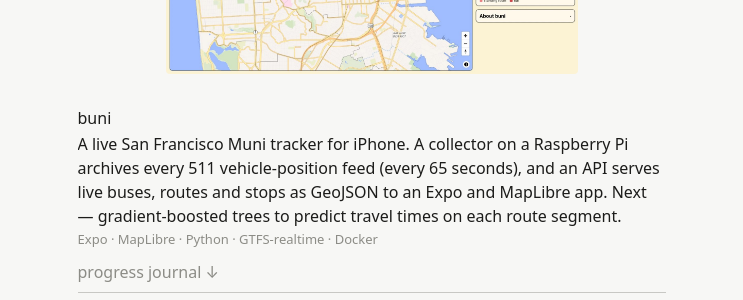
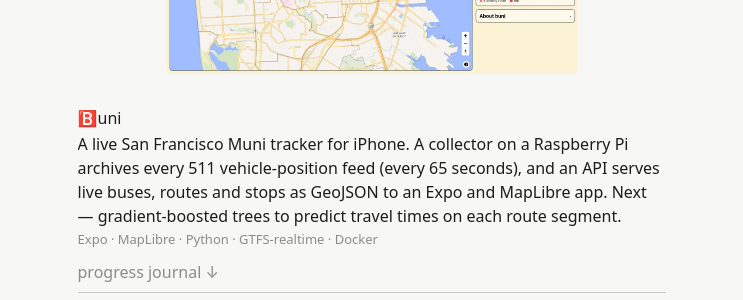
Before and after one commit to polar3197/polar3197.github.io, a Jekyll site: the page built from projects.html, in a window 1280 px wide. Shown: the part 349-649 px from the top of the page, without its empty margins (268-1011 px from the left). Built offline with Jekyll 4.4.1, drawn with Linux system fonts in a browser that asks for light colours.

Commit message:
Edit _data/projects.yml via admin

```diff
--- a/_data/projects.yml
+++ b/_data/projects.yml
@@ -1,7 +1,7 @@
 # Projects, in display order (shown in the same carousel as paintings). `image` and `link` are optional.
 # `slug` links a project to its progress-journal entries (_journal/*.md with `project: <slug>`) and to URLs like /projects/#<slug>.
 # (writing is off for now. muni-map.jpg / pipeline.jpg in assets/img/projects/ are from the old MUNI project.)
-- title: buni
+- title: 🅱️uni
   slug: buni
   description: A live San Francisco Muni tracker for iPhone. A collector on a Raspberry Pi archives every 511 vehicle-position feed (every 65 seconds), and an API serves live buses, routes and stops as GeoJSON to an Expo and MapLibre app. Next — gradient-boosted trees to predict travel times on each route segment.
   tags: [Expo, MapLibre, Python, GTFS-realtime, Docker]
```
